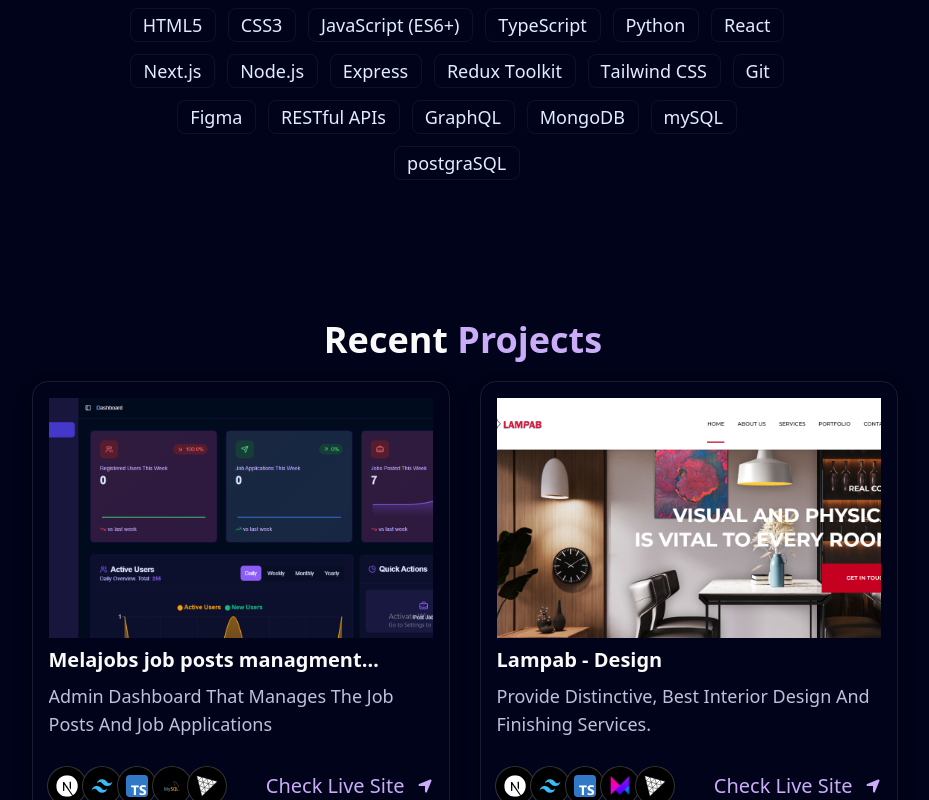
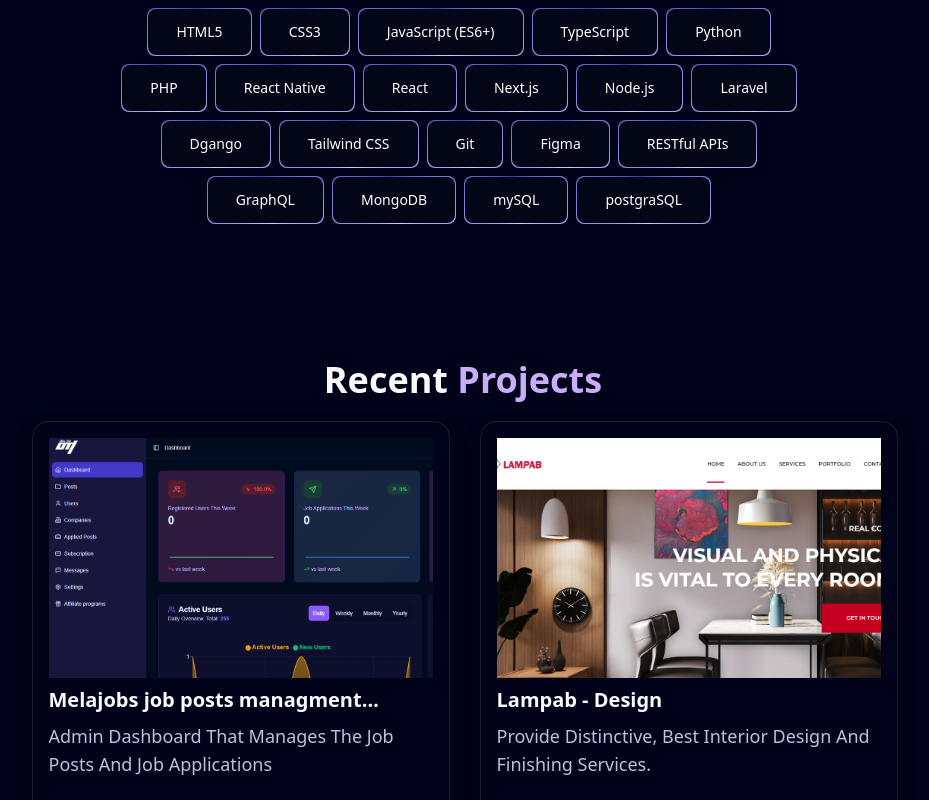
Before and after one commit to itsyonatan/portfolio, a Next.js app: page / in a window 1280 px wide. Shown: the part 1880-2680 px from the top of the page, without its empty margins (177-1106 px from the left). Built offline with nearby package versions, Linux system fonts and the light colour scheme.

Commit message:
Update RecentProjects and Skills components; enhance project image alt text, modify icon list, and replace FlipWords with MagicButton for skills display

```diff
--- a/components/RecentProjects.tsx
+++ b/components/RecentProjects.tsx
@@ -33,8 +33,8 @@ const RecentProjects = () => {
                   width={1000}
                   height={1000}
                   src={item.img}
-                  alt="cover"
-                  className={`z-10 absolute bottom-0 object-cover w-full h-full ${item.id === 3 ? 'object-left' : 'object-top'}`}
+                  alt="recent project"
+                  className={`z-10 absolute bottom-0 object-cover w-full h-full ${item.id === 3 || item.id === 1 ? 'object-left' : 'object-top'}`}
                 />
               </div>
 
@@ -57,7 +57,7 @@ const RecentProjects = () => {
                   {item.iconLists.map((icon, index) => (
                     <div
                       key={index}
-                      className="border border-white/[.2] rounded-full bg-black lg:w-10 lg:h-10 w-8 h-8 flex justify-center items-center"
+                      className="border border-white/[.2] rounded-full bg-blue-900 lg:w-10 lg:h-10 w-8 h-8 flex justify-center items-center"
                       style={{
                         transform: `translateX(-${5 * index + 2}px)`,
                       }}
--- a/components/Skills.tsx
+++ b/components/Skills.tsx
@@ -1,26 +1,53 @@
 import React from "react";
-import { FlipWords } from "./ui/FlipWords";
+// import { FlipWords } from "./ui/FlipWords";
+import MagicButton from "./ui/MagicButton";
 
 const Skills = () => {
-
-  const words = ["HTML5", "CSS3", "JavaScript (ES6+)", "TypeScript", "Python", "React", "Next.js", "Node.js", "Express", "Redux Toolkit", "Tailwind CSS", "Git", "Figma", "RESTful APIs", "GraphQL", "MongoDB", "mySQL", "postgraSQL"]
+  const words = [
+    "HTML5",
+    "CSS3",
+    "JavaScript (ES6+)",
+    "TypeScript",
+    "Python",
+    "PHP",
+    "React Native",
+    "React",
+    "Next.js",
+    "Node.js",
+    "Laravel",
+    "Dgango",
+    "Tailwind CSS",
+    "Git",
+    "Figma",
+    "RESTful APIs",
+    "GraphQL",
+    "MongoDB",
+    "mySQL",
+    "postgraSQL",
+  ];
 
   return (
-    <div className="py-10 md:py-16 w-full max-w-[80vw] md:max-w-[70vw] lg:max-w-[55vw]" id="skills">
+    <div
+      className="py-10 md:py-16 w-full max-w-[80vw] md:max-w-[70vw] lg:max-w-[55vw]"
+      id="skills"
+    >
       <h1 className="heading">
         My <span className="text-purple">Skills</span>
       </h1>
       <div className="text-base md:text-lg text-blue-100 mx-auto font-normal mt-12 md:mt-16 text-center">
-        {
-          words.map((word, i) => (
-            <div  key={i} className="inline-block mb-1">
-              <FlipWords words={[word]} duration={20000} className="py-0.5 pl-3 mr-3 mb-2 flex justify-center items-center backdrop-filter backdrop-blur-lg saturate-180 bg-opacity-100 bg-black-100 rounded-lg border border-black-200"/>
-            </div>
-          ))
-        }
+        {words.map((word, i) => (
+          <div key={i} className="inline-block mb-2 mr-2">
+            <MagicButton
+              title={word}
+              icon={""}
+              position="right"
+            />
+            {/* <FlipWords words={[word]} duration={20000} className="py-0.5 pl-3 mr-3 mb-2 flex justify-center items-center backdrop-filter backdrop-blur-lg saturate-180 bg-opacity-100 bg-black-100 rounded-lg border border-black-200"/> */}
+          </div>
+        ))}
       </div>
     </div>
-  )
-}
+  );
+};
 
-export default Skills
+export default Skills;
--- a/data/index.ts
+++ b/data/index.ts
@@ -86,7 +86,7 @@ export const projects = [
     title: "Melajobs job posts managment system",
     des: "Admin dashboard that manages the job posts and job applications",
     img: "/melajobs dashboard.png",
-    iconLists: ["/next.svg", "/tail.svg", "/ts.svg", "/mysql.svg", "/three.svg"],
+    iconLists: ["/next.svg", "/tail.svg", "/ts.svg", "/mysql.svg", "/prisma-2.svg"],
     linkTitle: "/melajobs.com",
     link: "https://melajobs.com",
   },
```
Also changed, not shown: public/prisma-2.svg (added).
